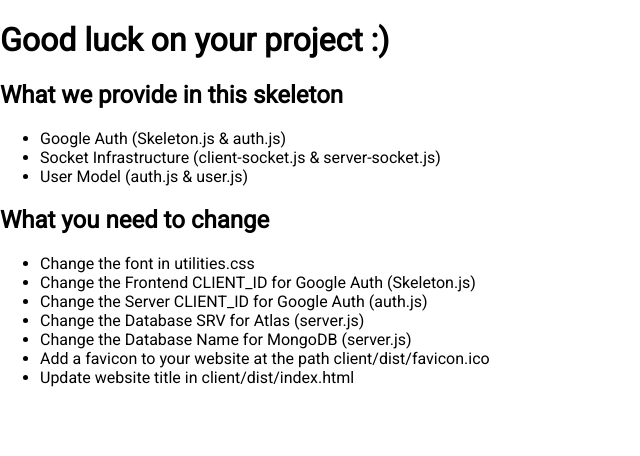
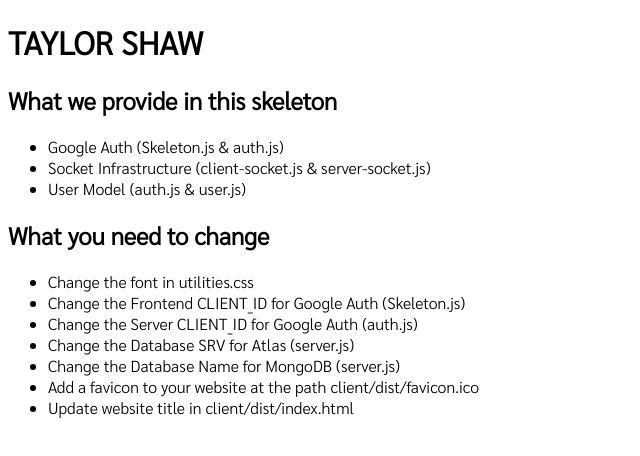
Before and after one commit to teafortay/taylorcodeshop, a React app: page / in a window 1280 px wide. Shown: the top 456 px of the page, without its empty margins (0-640 px from the left). Built offline with nearby package versions, Linux system fonts and the light colour scheme; the HTML template or start-up script is replaced by a standard one.

Commit message:
changed font

```diff
--- a/client/src/components/pages/Home.js
+++ b/client/src/components/pages/Home.js
@@ -37,7 +37,7 @@ class Home extends Component {
     return (
       <>
 
-        <h1>Good luck on your project :)</h1>
+        <h1>TAYLOR SHAW</h1>
         <h2> What we provide in this skeleton</h2>
         <ul>
           <li>Google Auth (Skeleton.js & auth.js)</li>
--- a/client/src/utilities.css
+++ b/client/src/utilities.css
@@ -15,7 +15,9 @@
 */
 
 /* TODO: REPLACE WITH YOUR OWN FONT! */
-@import url("https://fonts.googleapis.com/css?family=Roboto&display=swap");
+
+@import url('https://fonts.googleapis.com/css2?family=Sarabun:wght@300&display=swap');
+
 
 :root {
   --primary: #396dff;
@@ -32,9 +34,9 @@
 }
 
 body {
-  margin: 0;
+  margin: 10;
   padding: 0;
-  font-family: "Roboto", sans-serif;
+  font-family: "Sarabun", sans-serif;
   font-weight: 300;
 }
 
```
